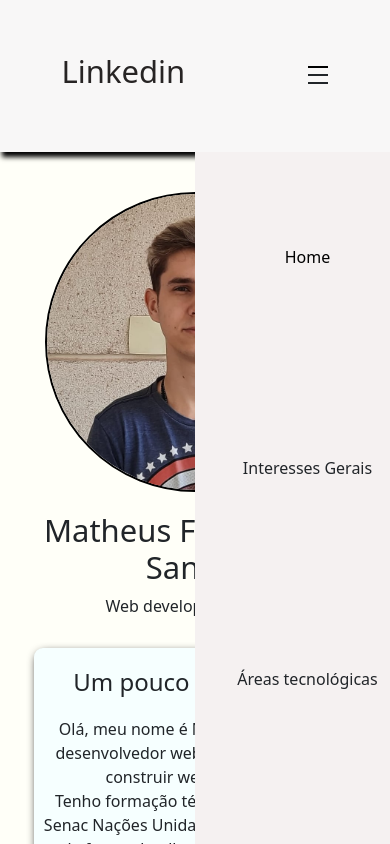
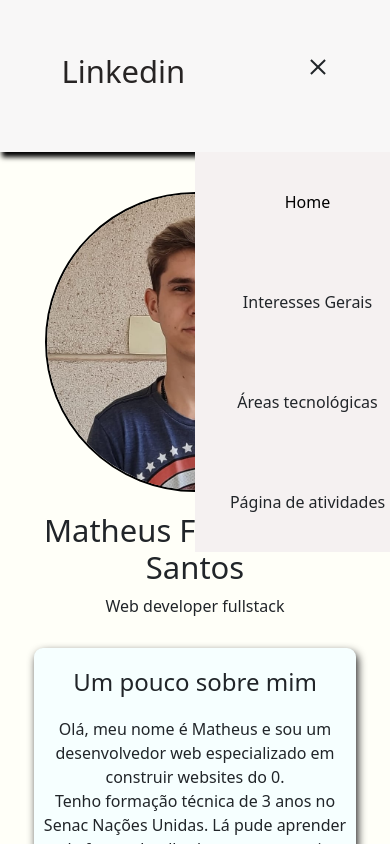
Before and after one commit to Ogitman1/Ogitman1.github.io, a plain HTML site: page Linkedin.html in a window 390 px wide. Both pictures are taken after a click on the element 318 px from the left and 75 px from the top of the page. Shown: the top 844 px of the page. Drawn offline with nearby package versions, Linux system fonts and the light colour scheme.

Commit message:
Conclusão do menu hamburguer

```diff
--- a/Linkedin.html
+++ b/Linkedin.html
@@ -11,7 +11,7 @@
 
 </head>
 <body>
-    <nav >
+    <nav id="navbar">
         <header >
             <h2 style="font-size: 31px;"><a target="_blank" href="https://www.linkedin.com/in/matheus-felipe-santos-8a82b4239/" style="text-decoration: none; color: rgb(39, 36, 36);" >Linkedin</a></h2>
             <ul id="lista" class="lista">
--- a/Menu.js
+++ b/Menu.js
@@ -1,6 +1,6 @@
 const menu = document.getElementById("menu");
-const lista = document.getElementById("lista");
+const navbar = document.getElementById("navbar");
 
 menu.addEventListener("click", function(){
-    lista.classList.toggle("active");
+    navbar.classList.toggle("active");
 })
--- a/linkedin.css
+++ b/linkedin.css
@@ -103,11 +103,36 @@
         background-color: currentColor; /* Adicione a cor desejada para as linhas */
         margin: 6px 0;
       }
-      ul.lista{
-        display: none;
+      nav.active .menu{
+        border-top: 0;
       }
-   .lista.active{
+      nav.active .menu::after{
+        transform: rotate(135deg);
+        transition: 0.8s;
+        margin: -2px 0;
+      }
+      nav.active .menu::before{
+        transform: rotate(-135deg);
+        margin: 0;
+        transition: 0.8s;
+        top:25px;
+      }
+      ul#lista{
+        display: flex;
+        flex-direction: column;
+        justify-content: space-around;
+        padding: 0;
+        margin: 0;
+        position: absolute;
+        top: 18vh;
+        right: 0;
+        visibility: hidden;
+        transition: 0.6s ease-in ;
+        height: 0;
+      }
+   nav.active #lista{
       display: flex;
+      visibility: visible;
       flex-direction: column;
       justify-content: space-around; /* Para justificar horizontalmente */
       align-items: center; /* Para justificar verticalmente */
@@ -117,10 +142,11 @@
       position: absolute;
       top: 18vh;
       right: 0;
-      height: 100vh;
+      height: 400px;
       width: 50vw;
       background-color: rgb(245, 241, 241);
       z-index: 10000000;
+      overflow-y: auto;
    }
    .active li{
     padding: auto;
```
